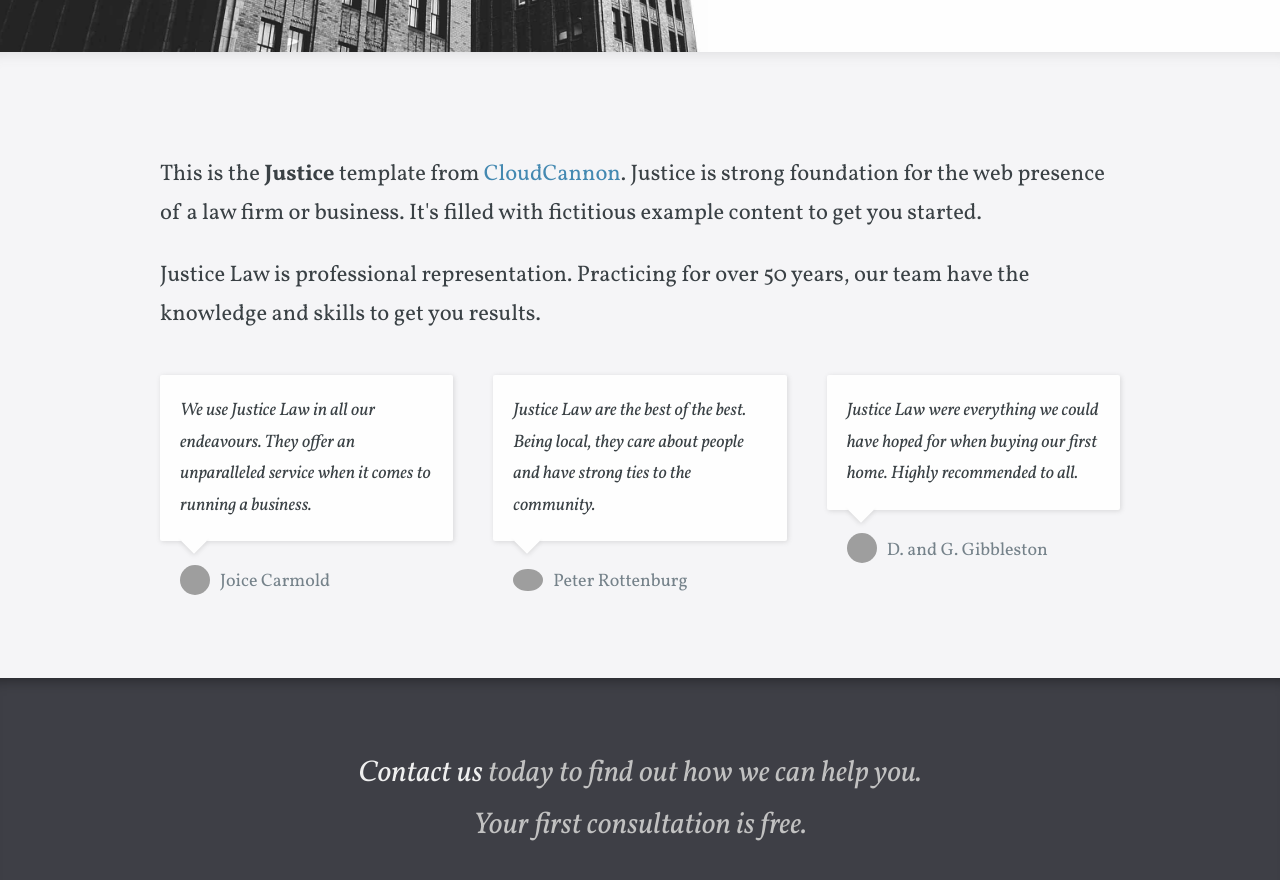
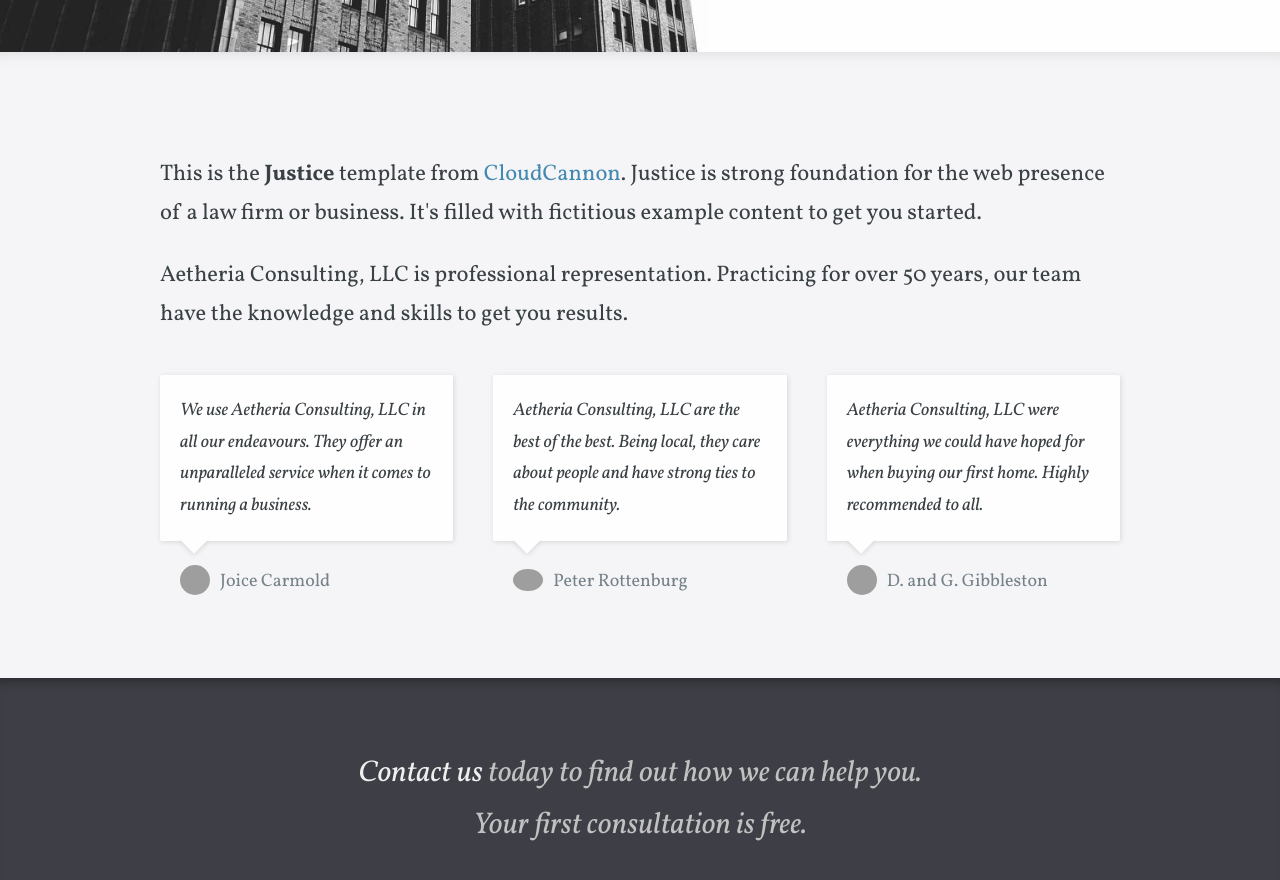
Before and after one commit to superlooper615/superlooper615.github.io, a Jekyll site: the page built from index.html, in a window 1280 px wide and 900 px high, scrolled down 668 px. Shown: the top 880 px of the window. Built offline with Jekyll 4.4.1, drawn with Linux system fonts in a browser that asks for light colours; some web fonts are replaced; some of the changed text lies outside the part shown; grey boxes are pictures that could not be loaded.

Commit message:
change name to Aetheria Consulting LLC

```diff
--- a/_config.yml
+++ b/_config.yml
@@ -1,7 +1,7 @@
 # ----
 # Site
 
-title: Justice Template
+title: Aetheria Consulting, LLC Template
 url: "https://orchid-heron.cloudvent.net"
 baseurl:
 google_analytics_key:
@@ -10,13 +10,13 @@
 
 # Values for the jekyll-seo-tag gem (https://github.com/jekyll/jekyll-seo-tag)
 logo: /siteicon.png
-description: Jekyll template with example content for a law firm.
+description: Jekyll template with example content for a consulting firm.
 author:
   name:
   email:
   twitter: # twitter username without the @ symbol
 social:
-  name: Justice Template
+  name: Aetheria Consulting, LLC Template
   links:
     - https://github.com/CloudCannon/justice-jekyll-template
 
--- a/_data/company.yml
+++ b/_data/company.yml
@@ -1,5 +1,5 @@
-title: Justice
-description: Working with people for over 50 years. Justice Law strives to excel for all clients in every situation.
+title: Aetheria Consulting, LLC
+description: Working with people for over 50 years. Aetheria Consulting, LLC strives to excel for all clients in every situation.
 contact_email_address: contact@example.com
 phone: (03) 123 4567
 address: 123 Example Street, Gooseburb, 9876, Ducktown, New Zealand
--- a/index.html
+++ b/index.html
@@ -4,13 +4,13 @@
 background_image_path:
 large_header: true
 testimonials:
-  - message: We use Justice Law in all our endeavours. They offer an unparalleled service when it comes to running a business.
+  - message: We use Aetheria Consulting, LLC in all our endeavours. They offer an unparalleled service when it comes to running a business.
     image: "https://placekitten.com/g/60/60?a=.png"
     name: Joice Carmold
-  - message: Justice Law are the best of the best. Being local, they care about people and have strong ties to the community.
+  - message: Aetheria Consulting, LLC are the best of the best. Being local, they care about people and have strong ties to the community.
     image: "https://www.fillmurray.com/60/60?a=.png"
     name: Peter Rottenburg
-  - message: Justice Law were everything we could have hoped for when buying our first home. Highly recommended to all.
+  - message: Aetheria Consulting, LLC were everything we could have hoped for when buying our first home. Highly recommended to all.
     image: "https://placebear.com/60/60?a=.png"
     name: D. and G. Gibbleston
 _options:
@@ -22,7 +22,7 @@
 <div class="editable">
     <p>This is the <strong>Justice</strong> template from <a href="https://cloudcannon.com/">CloudCannon</a>. Justice is strong foundation for the web presence of a law firm or business. It's filled with fictitious example content to get you started.</p>
 
-	<p>Justice Law is professional representation. Practicing for over 50 years, our team have the knowledge and skills to get you results.</p>
+    <p>Aetheria Consulting, LLC is professional representation. Practicing for over 50 years, our team have the knowledge and skills to get you results.</p>
 </div>
 
 <div class="testimonials">
```
Also changed, not shown: _layouts/default.html (indentation only). Lines whose indentation alone changed are shown as unchanged.
